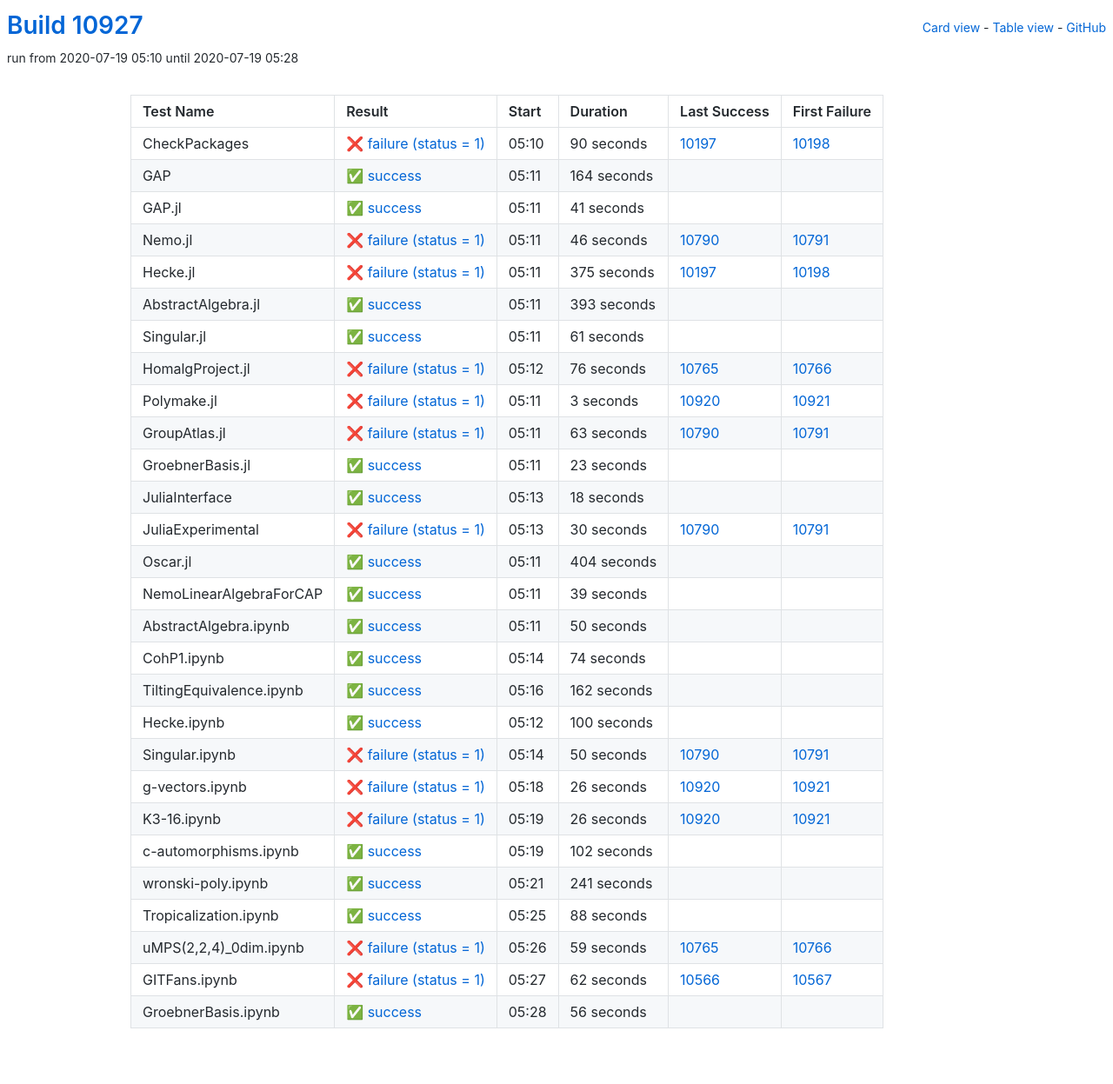
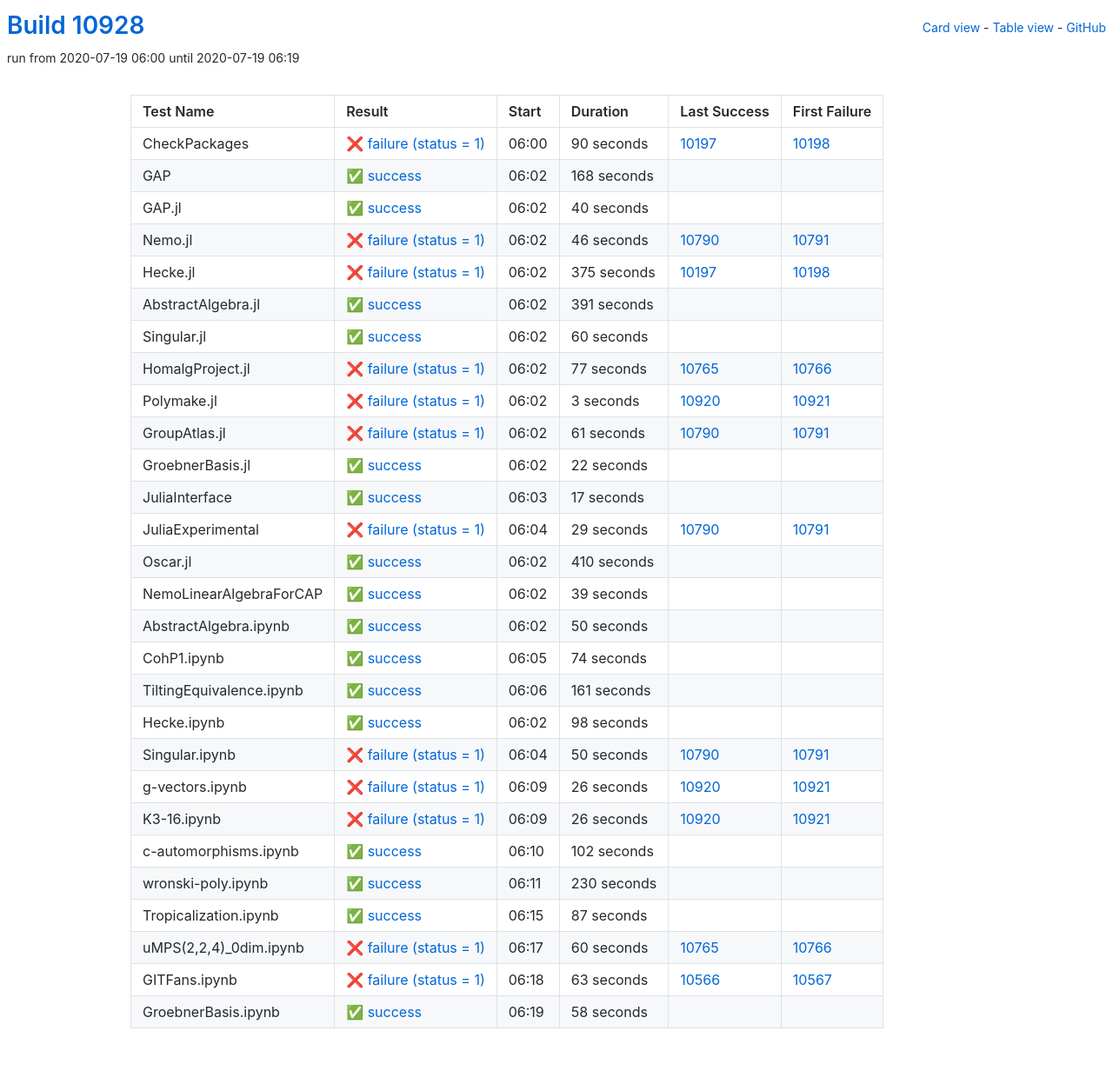
Before and after one commit to oscar-system/oscar-ci-status, a Jekyll site: the page built from table.html, in a window 1280 px wide. Shown: the whole page at 87% size. Built offline with Jekyll 4.4.1, drawn with Linux system fonts in a browser that asks for light colours.

Commit message:
Build #10928

```diff
--- a/_data/ci.yml
+++ b/_data/ci.yml
@@ -1,6 +1,6 @@
 ---
-build: 10927
-build_url: https://oscarci.mathematik.uni-kl.de/job/oscar/10927/
+build: 10928
+build_url: https://oscarci.mathematik.uni-kl.de/job/oscar/10928/
 job: oscar
 organization: oscar-system
 repo: oscar-ci-status
@@ -8,8 +8,8 @@
 tests:
 - name: CheckPackages
   id: checkpackages
-  log: https://oscarci.mathematik.uni-kl.de/job/oscar/10927/artifact/logs/build-10927/CheckPackages.log
-  start: 2020-07-19 05:10
+  log: https://oscarci.mathematik.uni-kl.de/job/oscar/10928/artifact/logs/build-10928/CheckPackages.log
+  start: 2020-07-19 06:00
   success: false
   exitcode: 1
   status: failure
@@ -20,32 +20,32 @@
   first_failure_url: https://oscarci.mathematik.uni-kl.de/job/oscar/10198/
 - name: GAP
   id: gap
-  log: https://oscarci.mathematik.uni-kl.de/job/oscar/10927/artifact/logs/build-10927/GAP.log
-  start: 2020-07-19 05:11
+  log: https://oscarci.mathematik.uni-kl.de/job/oscar/10928/artifact/logs/build-10928/GAP.log
+  start: 2020-07-19 06:02
   success: true
   exitcode: 0
   status: success
-  duration: 164
+  duration: 168
   last_success: false
   last_success_url:
   first_failure: false
   first_failure_url:
 - name: GAP.jl
   id: gap-jl
-  log: https://oscarci.mathematik.uni-kl.de/job/oscar/10927/artifact/logs/build-10927/GAP.jl.log
-  start: 2020-07-19 05:11
+  log: https://oscarci.mathematik.uni-kl.de/job/oscar/10928/artifact/logs/build-10928/GAP.jl.log
+  start: 2020-07-19 06:02
   success: true
   exitcode: 0
   status: success
-  duration: 41
+  duration: 40
   last_success: false
   last_success_url:
   first_failure: false
   first_failure_url:
 - name: Nemo.jl
   id: nemo-jl
-  log: https://oscarci.mathematik.uni-kl.de/job/oscar/10927/artifact/logs/build-10927/Nemo.jl.log
-  start: 2020-07-19 05:11
+  log: https://oscarci.mathematik.uni-kl.de/job/oscar/10928/artifact/logs/build-10928/Nemo.jl.log
+  start: 2020-07-19 06:02
   success: false
   exitcode: 1
   status: failure
@@ -56,8 +56,8 @@
   first_failure_url: https://oscarci.mathematik.uni-kl.de/job/oscar/10791/
 - name: Hecke.jl
   id: hecke-jl
-  log: https://oscarci.mathematik.uni-kl.de/job/oscar/10927/artifact/logs/build-10927/Hecke.jl.log
-  start: 2020-07-19 05:11
+  log: https://oscarci.mathematik.uni-kl.de/job/oscar/10928/artifact/logs/build-10928/Hecke.jl.log
+  start: 2020-07-19 06:02
   success: false
   exitcode: 1
   status: failure
@@ -68,44 +68,44 @@
   first_failure_url: https://oscarci.mathematik.uni-kl.de/job/oscar/10198/
 - name: AbstractAlgebra.jl
   id: abstractalgebra-jl
-  log: https://oscarci.mathematik.uni-kl.de/job/oscar/10927/artifact/logs/build-10927/AbstractAlgebra.jl.log
-  start: 2020-07-19 05:11
+  log: https://oscarci.mathematik.uni-kl.de/job/oscar/10928/artifact/logs/build-10928/AbstractAlgebra.jl.log
+  start: 2020-07-19 06:02
   success: true
   exitcode: 0
   status: success
-  duration: 393
+  duration: 391
   last_success: false
   last_success_url:
   first_failure: false
   first_failure_url:
 - name: Singular.jl
   id: singular-jl
-  log: https://oscarci.mathematik.uni-kl.de/job/oscar/10927/artifact/logs/build-10927/Singular.jl.log
-  start: 2020-07-19 05:11
+  log: https://oscarci.mathematik.uni-kl.de/job/oscar/10928/artifact/logs/build-10928/Singular.jl.log
+  start: 2020-07-19 06:02
   success: true
   exitcode: 0
   status: success
-  duration: 61
+  duration: 60
   last_success: false
   last_success_url:
   first_failure: false
   first_failure_url:
 - name: HomalgProject.jl
   id: homalgproject-jl
-  log: https://oscarci.mathematik.uni-kl.de/job/oscar/10927/artifact/logs/build-10927/HomalgProject.jl.log
-  start: 2020-07-19 05:12
+  log: https://oscarci.mathematik.uni-kl.de/job/oscar/10928/artifact/logs/build-10928/HomalgProject.jl.log
+  start: 2020-07-19 06:02
   success: false
   exitcode: 1
   status: failure
-  duration: 76
+  duration: 77
   last_success: 10765
   last_success_url: https://oscarci.mathematik.uni-kl.de/job/oscar/10765/
   first_failure: 10766
   first_failure_url: https://oscarci.mathematik.uni-kl.de/job/oscar/10766/
 - name: Polymake.jl
   id: polymake-jl
-  log: https://oscarci.mathematik.uni-kl.de/job/oscar/10927/artifact/logs/build-10927/Polymake.jl.log
-  start: 2020-07-19 05:11
+  log: https://oscarci.mathematik.uni-kl.de/job/oscar/10928/artifact/logs/build-10928/Polymake.jl.log
+  start: 2020-07-19 06:02
   success: false
   exitcode: 1
   status: failure
@@ -116,68 +116,68 @@
   first_failure_url: https://oscarci.mathematik.uni-kl.de/job/oscar/10921/
 - name: GroupAtlas.jl
   id: groupatlas-jl
-  log: https://oscarci.mathematik.uni-kl.de/job/oscar/10927/artifact/logs/build-10927/GroupAtlas.jl.log
-  start: 2020-07-19 05:11
+  log: https://oscarci.mathematik.uni-kl.de/job/oscar/10928/artifact/logs/build-10928/GroupAtlas.jl.log
+  start: 2020-07-19 06:02
   success: false
   exitcode: 1
   status: failure
-  duration: 63
+  duration: 61
   last_success: 10790
   last_success_url: https://oscarci.mathematik.uni-kl.de/job/oscar/10790/
   first_failure: 10791
   first_failure_url: https://oscarci.mathematik.uni-kl.de/job/oscar/10791/
 - name: GroebnerBasis.jl
   id: groebnerbasis-jl
-  log: https://oscarci.mathematik.uni-kl.de/job/oscar/10927/artifact/logs/build-10927/GroebnerBasis.jl.log
-  start: 2020-07-19 05:11
+  log: https://oscarci.mathematik.uni-kl.de/job/oscar/10928/artifact/logs/build-10928/GroebnerBasis.jl.log
+  start: 2020-07-19 06:02
   success: true
   exitcode: 0
   status: success
-  duration: 23
+  duration: 22
   last_success: false
   last_success_url:
   first_failure: false
   first_failure_url:
 - name: JuliaInterface
   id: juliainterface
-  log: https://oscarci.mathematik.uni-kl.de/job/oscar/10927/artifact/logs/build-10927/JuliaInterface.log
-  start: 2020-07-19 05:13
+  log: https://oscarci.mathematik.uni-kl.de/job/oscar/10928/artifact/logs/build-10928/JuliaInterface.log
+  start: 2020-07-19 06:03
   success: true
   exitcode: 0
   status: success
-  duration: 18
+  duration: 17
   last_success: false
   last_success_url:
   first_failure: false
   first_failure_url:
 - name: JuliaExperimental
   id: juliaexperimental
-  log: https://oscarci.mathematik.uni-kl.de/job/oscar/10927/artifact/logs/build-10927/JuliaExperimental.log
-  start: 2020-07-19 05:13
+  log: https://oscarci.mathematik.uni-kl.de/job/oscar/10928/artifact/logs/build-10928/JuliaExperimental.log
+  start: 2020-07-19 06:04
   success: false
   exitcode: 1
   status: failure
-  duration: 30
+  duration: 29
   last_success: 10790
   last_success_url: https://oscarci.mathematik.uni-kl.de/job/oscar/10790/
   first_failure: 10791
   first_failure_url: https://oscarci.mathematik.uni-kl.de/job/oscar/10791/
 - name: Oscar.jl
   id: oscar-jl
-  log: https://oscarci.mathematik.uni-kl.de/job/oscar/10927/artifact/logs/build-10927/Oscar.jl.log
-  start: 2020-07-19 05:11
+  log: https://oscarci.mathematik.uni-kl.de/job/oscar/10928/artifact/logs/build-10928/Oscar.jl.log
+  start: 2020-07-19 06:02
   success: true
   exitcode: 0
   status: success
-  duration: 404
+  duration: 410
   last_success: false
   last_success_url:
   first_failure: false
   first_failure_url:
 - name: NemoLinearAlgebraForCAP
   id: nemolinearalgebraforcap
-  log: https://oscarci.mathematik.uni-kl.de/job/oscar/10927/artifact/logs/build-10927/NemoLinearAlgebraForCAP.log
-  start: 2020-07-19 05:11
+  log: https://oscarci.mathematik.uni-kl.de/job/oscar/10928/artifact/logs/build-10928/NemoLinearAlgebraForCAP.log
+  start: 2020-07-19 06:02
   success: true
   exitcode: 0
   status: success
@@ -188,8 +188,8 @@
   first_failure_url:
 - name: AbstractAlgebra.ipynb
   id: abstractalgebra-ipynb
-  log: https://oscarci.mathematik.uni-kl.de/job/oscar/10927/artifact/logs/build-10927/AbstractAlgebra.ipynb.log
-  start: 2020-07-19 05:11
+  log: https://oscarci.mathematik.uni-kl.de/job/oscar/10928/artifact/logs/build-10928/AbstractAlgebra.ipynb.log
+  start: 2020-07-19 06:02
   success: true
   exitcode: 0
   status: success
@@ -200,8 +200,8 @@
   first_failure_url:
 - name: CohP1.ipynb
   id: cohp1-ipynb
-  log: https://oscarci.mathematik.uni-kl.de/job/oscar/10927/artifact/logs/build-10927/CohP1.ipynb.log
-  start: 2020-07-19 05:14
+  log: https://oscarci.mathematik.uni-kl.de/job/oscar/10928/artifact/logs/build-10928/CohP1.ipynb.log
+  start: 2020-07-19 06:05
   success: true
   exitcode: 0
   status: success
@@ -212,32 +212,32 @@
   first_failure_url:
 - name: TiltingEquivalence.ipynb
   id: tiltingequivalence-ipynb
-  log: https://oscarci.mathematik.uni-kl.de/job/oscar/10927/artifact/logs/build-10927/TiltingEquivalence.ipynb.log
-  start: 2020-07-19 05:16
+  log: https://oscarci.mathematik.uni-kl.de/job/oscar/10928/artifact/logs/build-10928/TiltingEquivalence.ipynb.log
+  start: 2020-07-19 06:06
   success: true
   exitcode: 0
   status: success
-  duration: 162
+  duration: 161
   last_success: false
   last_success_url:
   first_failure: false
   first_failure_url:
 - name: Hecke.ipynb
   id: hecke-ipynb
-  log: https://oscarci.mathematik.uni-kl.de/job/oscar/10927/artifact/logs/build-10927/Hecke.ipynb.log
-  start: 2020-07-19 05:12
+  log: https://oscarci.mathematik.uni-kl.de/job/oscar/10928/artifact/logs/build-10928/Hecke.ipynb.log
+  start: 2020-07-19 06:02
   success: true
   exitcode: 0
   status: success
-  duration: 100
+  duration: 98
   last_success: false
   last_success_url:
   first_failure: false
   first_failure_url:
 - name: Singular.ipynb
   id: singular-ipynb
-  log: https://oscarci.mathematik.uni-kl.de/job/oscar/10927/artifact/logs/build-10927/Singular.ipynb.log
-  start: 2020-07-19 05:14
+  log: https://oscarci.mathematik.uni-kl.de/job/oscar/10928/artifact/logs/build-10928/Singular.ipynb.log
+  start: 2020-07-19 06:04
   success: false
   exitcode: 1
   status: failure
@@ -248,8 +248,8 @@
   first_failure_url: https://oscarci.mathematik.uni-kl.de/job/oscar/10791/
 - name: g-vectors.ipynb
   id: g-vectors-ipynb
-  log: https://oscarci.mathematik.uni-kl.de/job/oscar/10927/artifact/logs/build-10927/g-vectors.ipynb.log
-  start: 2020-07-19 05:18
+  log: https://oscarci.mathematik.uni-kl.de/job/oscar/10928/artifact/logs/build-10928/g-vectors.ipynb.log
+  start: 2020-07-19 06:09
   success: false
   exitcode: 1
   status: failure
@@ -260,8 +260,8 @@
   first_failure_url: https://oscarci.mathematik.uni-kl.de/job/oscar/10921/
 - name: K3-16.ipynb
   id: k3-16-ipynb
-  log: https://oscarci.mathematik.uni-kl.de/job/oscar/10927/artifact/logs/build-10927/K3-16.ipynb.log
-  start: 2020-07-19 05:19
+  log: https://oscarci.mathematik.uni-kl.de/job/oscar/10928/artifact/logs/build-10928/K3-16.ipynb.log
+  start: 2020-07-19 06:09
   success: false
   exitcode: 1
   status: failure
@@ -272,8 +272,8 @@
   first_failure_url: https://oscarci.mathematik.uni-kl.de/job/oscar/10921/
 - name: c-automorphisms.ipynb
   id: c-automorphisms-ipynb
-  log: https://oscarci.mathematik.uni-kl.de/job/oscar/10927/artifact/logs/build-10927/c-automorphisms.ipynb.log
-  start: 2020-07-19 05:19
+  log: https://oscarci.mathematik.uni-kl.de/job/oscar/10928/artifact/logs/build-10928/c-automorphisms.ipynb.log
+  start: 2020-07-19 06:10
   success: true
   exitcode: 0
   status: success
@@ -284,60 +284,60 @@
   first_failure_url:
 - name: wronski-poly.ipynb
   id: wronski-poly-ipynb
-  log: https://oscarci.mathematik.uni-kl.de/job/oscar/10927/artifact/logs/build-10927/wronski-poly.ipynb.log
-  start: 2020-07-19 05:21
+  log: https://oscarci.mathematik.uni-kl.de/job/oscar/10928/artifact/logs/build-10928/wronski-poly.ipynb.log
+  start: 2020-07-19 06:11
   success: true
   exitcode: 0
   status: success
-  duration: 241
+  duration: 230
   last_success: false
   last_success_url:
   first_failure: false
   first_failure_url:
 - name: Tropicalization.ipynb
   id: tropicalization-ipynb
-  log: https://oscarci.mathematik.uni-kl.de/job/oscar/10927/artifact/logs/build-10927/Tropicalization.ipynb.log
-  start: 2020-07-19 05:25
+  log: https://oscarci.mathematik.uni-kl.de/job/oscar/10928/artifact/logs/build-10928/Tropicalization.ipynb.log
+  start: 2020-07-19 06:15
   success: true
   exitcode: 0
   status: success
-  duration: 88
+  duration: 87
   last_success: false
   last_success_url:
   first_failure: false
   first_failure_url:
 - name: uMPS(2,2,4)_0dim.ipynb
   id: umps-2-2-4-0dim-ipynb
-  log: https://oscarci.mathematik.uni-kl.de/job/oscar/10927/artifact/logs/build-10927/uMPS-2-2-4-_0dim.ipynb.log
-  start: 2020-07-19 05:26
+  log: https://oscarci.mathematik.uni-kl.de/job/oscar/10928/artifact/logs/build-10928/uMPS-2-2-4-_0dim.ipynb.log
+  start: 2020-07-19 06:17
   success: false
   exitcode: 1
   status: failure
-  duration: 59
+  duration: 60
   last_success: 10765
   last_success_url: https://oscarci.mathematik.uni-kl.de/job/oscar/10765/
   first_failure: 10766
   first_failure_url: https://oscarci.mathematik.uni-kl.de/job/oscar/10766/
 - name: GITFans.ipynb
   id: gitfans-ipynb
-  log: https://oscarci.mathematik.uni-kl.de/job/oscar/10927/artifact/logs/build-10927/GITFans.ipynb.log
-  start: 2020-07-19 05:27
+  log: https://oscarci.mathematik.uni-kl.de/job/oscar/10928/artifact/logs/build-10928/GITFans.ipynb.log
+  start: 2020-07-19 06:18
   success: false
   exitcode: 1
   status: failure
-  duration: 62
+  duration: 63
   last_success: 10566
   last_success_url: https://oscarci.mathematik.uni-kl.de/job/oscar/10566/
   first_failure: 10567
   first_failure_url: https://oscarci.mathematik.uni-kl.de/job/oscar/10567/
 - name: GroebnerBasis.ipynb
   id: groebnerbasis-ipynb
-  log: https://oscarci.mathematik.uni-kl.de/job/oscar/10927/artifact/logs/build-10927/GroebnerBasis.ipynb.log
-  start: 2020-07-19 05:28
+  log: https://oscarci.mathematik.uni-kl.de/job/oscar/10928/artifact/logs/build-10928/GroebnerBasis.ipynb.log
+  start: 2020-07-19 06:19
   success: true
   exitcode: 0
   status: success
-  duration: 56
+  duration: 58
   last_success: false
   last_success_url:
   first_failure: false
```
Also changed, not shown: README.md.
